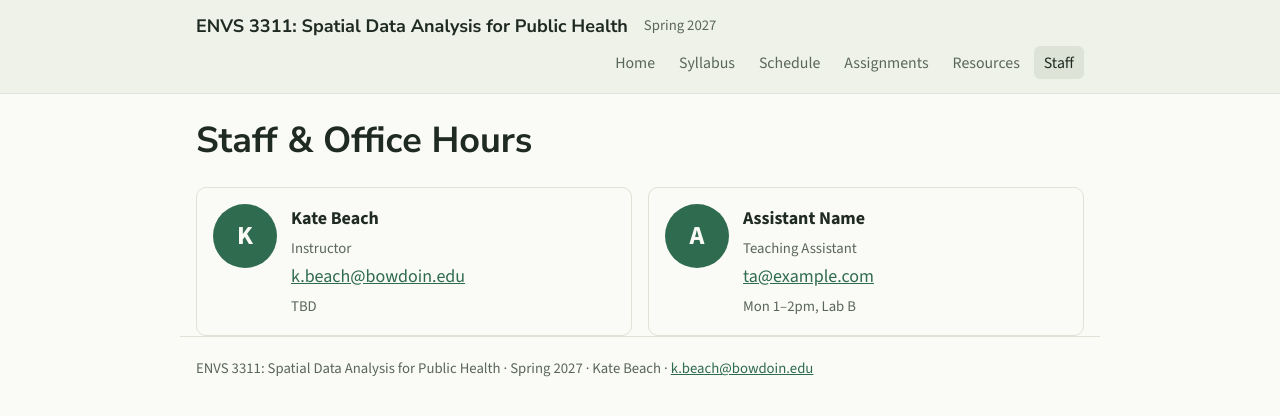
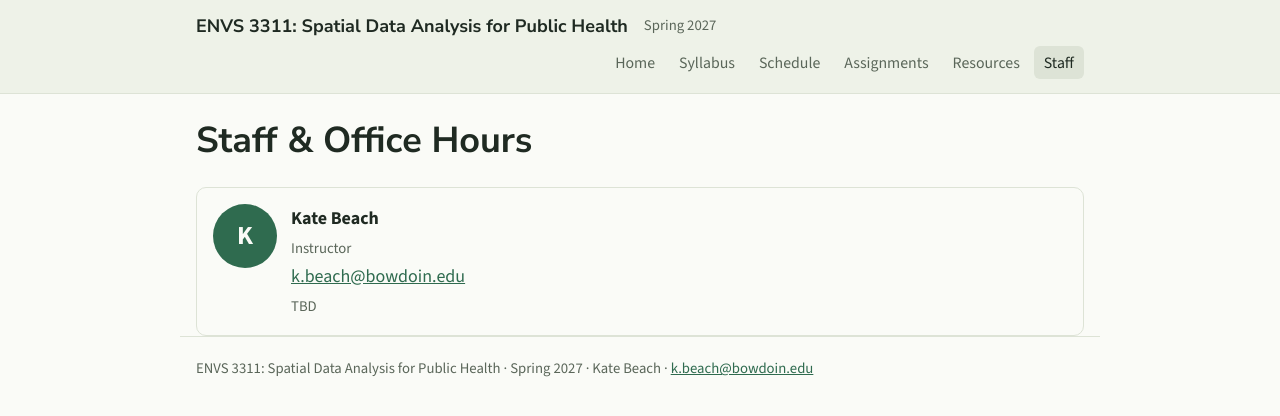
Before and after one commit to kateebb/envs3311, a Jekyll site: the page built from staff.md, in a window 1280 px wide. Shown: the top 416 px of the page. Built offline with Jekyll 4.4.1, drawn with Linux system fonts in a browser that asks for light colours.

Commit message:
Update staff.yml

```diff
--- a/_data/staff.yml
+++ b/_data/staff.yml
@@ -3,8 +3,3 @@
   email: "k.beach@bowdoin.edu"
   hours: "TBD"
   photo: ""        # e.g. /assets/img/you.jpg
-- name: "Assistant Name"
-  role: "Teaching Assistant"
-  email: "ta@example.com"
-  hours: "Mon 1–2pm, Lab B"
-  photo: ""
```
